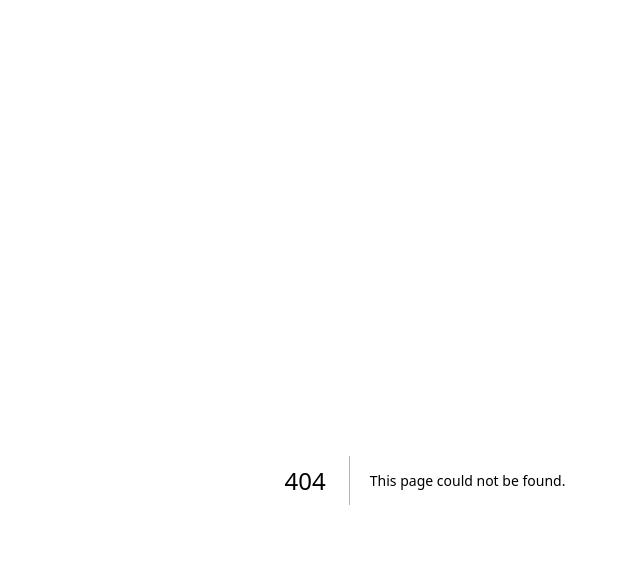
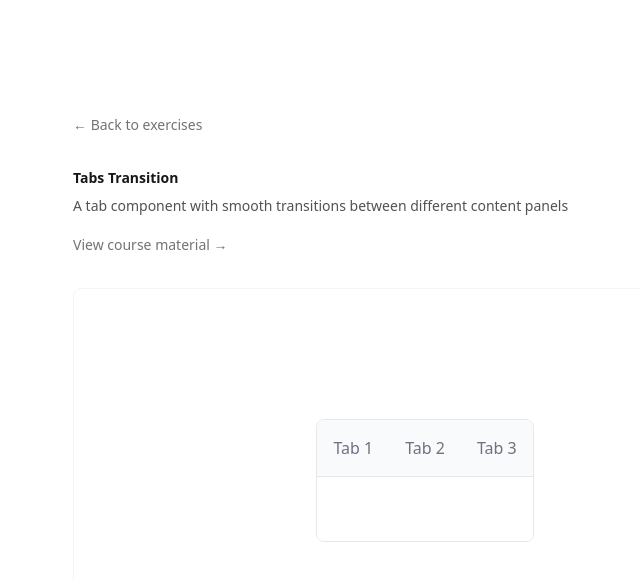
Before and after one commit to gewoonseba/animations-dev, a Next.js app: page /exercises/tabs-transition in a window 1280 px wide. Before the commit this address had no page. Shown: the top 580 px of the page, without its empty margins (215-855 px from the left). Built offline with nearby package versions, Linux system fonts and the light colour scheme.

Commit message:
Setup tabs exercise

```diff
--- /dev/null
+++ b/app/exercises/tabs-transition/component.module.css
@@ -0,0 +1,57 @@
+.container {
+  display: flex;
+  justify-content: center;
+  align-items: center;
+  min-height: 400px;
+  padding: 2rem;
+}
+
+.tabsContainer {
+  width: 100%;
+  max-width: 600px;
+  border: 1px solid #e5e7eb;
+  border-radius: 8px;
+  overflow: hidden;
+}
+
+.tabList {
+  display: flex;
+  background-color: #f9fafb;
+  border-bottom: 1px solid #e5e7eb;
+}
+
+.tab {
+  flex: 1;
+  padding: 1rem;
+  background: none;
+  border: none;
+  cursor: pointer;
+  font-size: 1rem;
+  font-weight: 500;
+  color: #6b7280;
+  transition: all 0.2s ease-in-out;
+}
+
+.tab:hover {
+  background-color: #f3f4f6;
+  color: #374151;
+}
+
+.tab.active {
+  background-color: white;
+  color: #1f2937;
+  border-bottom: 2px solid #3b82f6;
+}
+
+.tabContent {
+  padding: 2rem;
+  background-color: white;
+}
+
+.tabPanel {
+  display: none;
+}
+
+.tabPanel.active {
+  display: block;
+}
--- /dev/null
+++ b/app/exercises/tabs-transition/component.tsx
@@ -0,0 +1,27 @@
+import styles from "./component.module.css";
+
+export function TabsTransitionComponent() {
+  return (
+    <div className={styles.container}>
+      {/* Add your tabs transition component here */}
+      <div className={styles.tabsContainer}>
+        <div className={styles.tabList}>
+          <button className={styles.tab} type="button">
+            Tab 1
+          </button>
+          <button className={styles.tab} type="button">
+            Tab 2
+          </button>
+          <button className={styles.tab} type="button">
+            Tab 3
+          </button>
+        </div>
+        <div className={styles.tabContent}>
+          <div className={styles.tabPanel}>Content for Tab 1</div>
+          <div className={styles.tabPanel}>Content for Tab 2</div>
+          <div className={styles.tabPanel}>Content for Tab 3</div>
+        </div>
+      </div>
+    </div>
+  );
+}
--- /dev/null
+++ b/app/exercises/tabs-transition/page.tsx
@@ -0,0 +1,14 @@
+import { ExerciseDetail } from "../../components/ExerciseDetail";
+import { TabsTransitionComponent } from "./component";
+
+export default function TabsTransitionPage() {
+  return (
+    <ExerciseDetail
+      courseUrl="https://animations.dev/learn/css-animations/the-magic-of-clip-path"
+      description="A tab component with smooth transitions between different content panels"
+      title="Tabs Transition"
+    >
+      <TabsTransitionComponent />
+    </ExerciseDetail>
+  );
+}
--- a/app/page.tsx
+++ b/app/page.tsx
@@ -58,6 +58,11 @@ export default function Home() {
           key="hold-to-delete"
           title="Hold to delete"
         />
+        <ExerciseLink
+          href="/exercises/tabs-transition"
+          key="tabs-transition"
+          title="Tabs Transition"
+        />
       </ExerciseSection>
     </div>
   );
```
